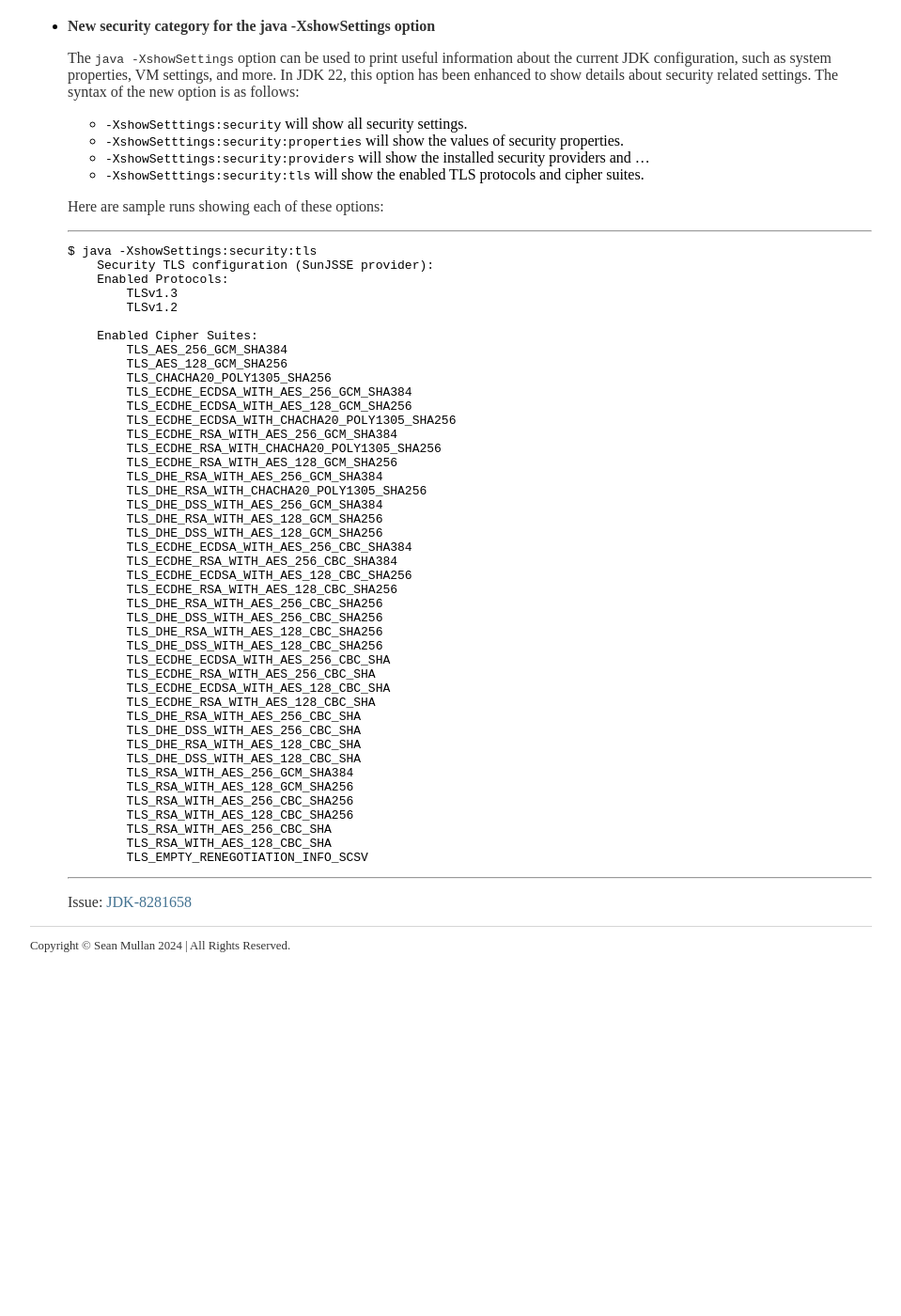
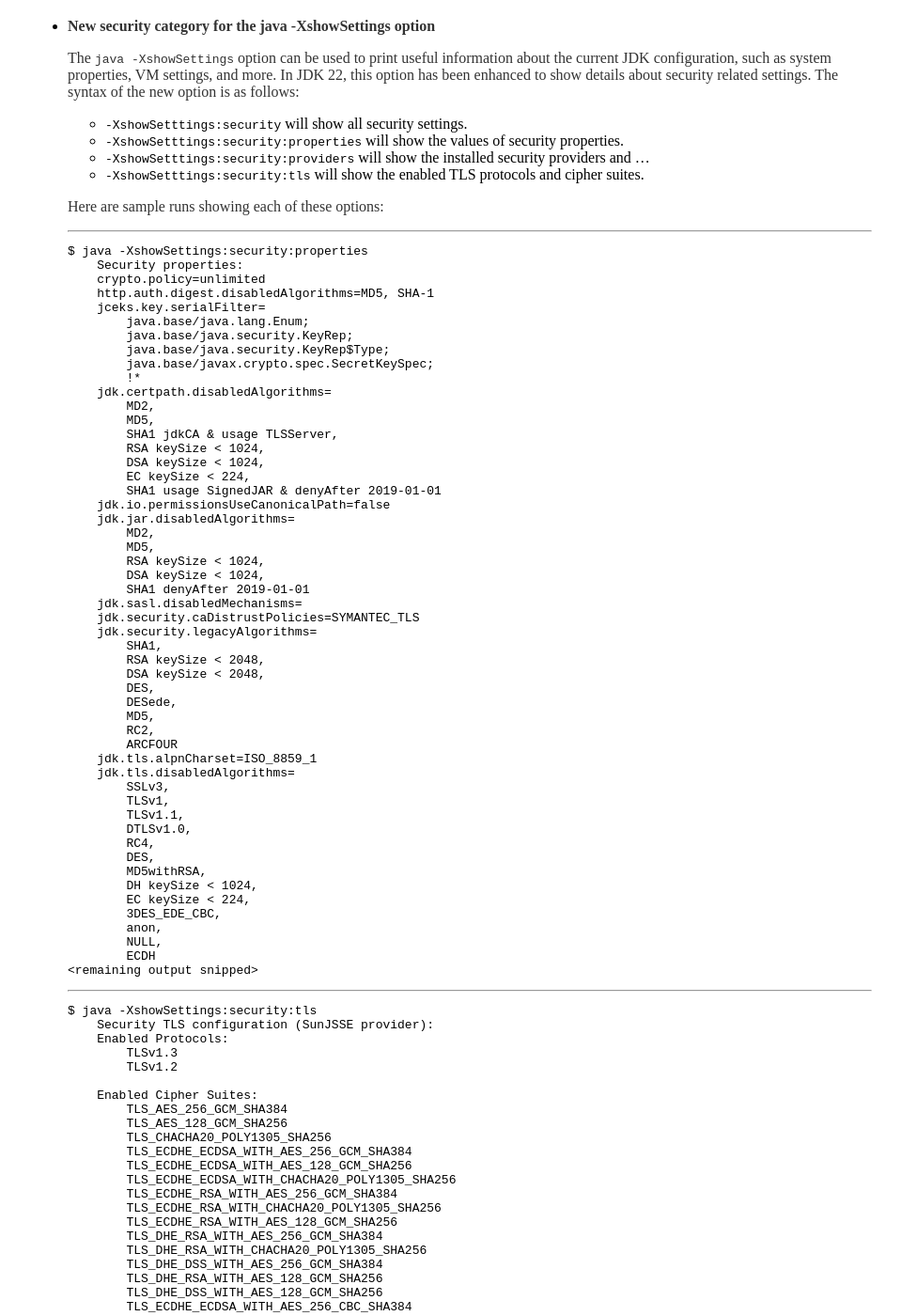
Before and after one commit to seanjmullan/seanjmullan.github.io, a Jekyll site: the page built from _posts/2024-03-20-jdk22.md, in a window 1280 px wide and 1400 px high, scrolled down 3382 px. Shown: the whole window at 94% size, without its empty margins (160-1119 px from the left). Built offline with Jekyll 4.4.1, drawn with Linux system fonts in a browser that asks for light colours; before the commit the page ends 4456 px from its top, so only the background shows below that.

Commit message:
Updates.

```diff
--- a/_posts/2024-03-20-jdk22.md
+++ b/_posts/2024-03-20-jdk22.md
@@ -272,6 +272,60 @@ Highlights of this release include a new `security` category for the
     Here are sample runs showing each of these options:
 
     ---
+        $ java -XshowSettings:security:properties
+            Security properties:
+            crypto.policy=unlimited
+            http.auth.digest.disabledAlgorithms=MD5, SHA-1
+            jceks.key.serialFilter=
+                java.base/java.lang.Enum;
+                java.base/java.security.KeyRep;
+                java.base/java.security.KeyRep$Type;
+                java.base/javax.crypto.spec.SecretKeySpec;
+                !*
+            jdk.certpath.disabledAlgorithms=
+                MD2,
+                MD5,
+                SHA1 jdkCA & usage TLSServer,
+                RSA keySize < 1024,
+                DSA keySize < 1024,
+                EC keySize < 224,
+                SHA1 usage SignedJAR & denyAfter 2019-01-01
+            jdk.io.permissionsUseCanonicalPath=false
+            jdk.jar.disabledAlgorithms=
+                MD2,
+                MD5,
+                RSA keySize < 1024,
+                DSA keySize < 1024,
+                SHA1 denyAfter 2019-01-01
+            jdk.sasl.disabledMechanisms=
+            jdk.security.caDistrustPolicies=SYMANTEC_TLS
+            jdk.security.legacyAlgorithms=
+                SHA1,
+                RSA keySize < 2048,
+                DSA keySize < 2048,
+                DES,
+                DESede,
+                MD5,
+                RC2,
+                ARCFOUR
+            jdk.tls.alpnCharset=ISO_8859_1
+            jdk.tls.disabledAlgorithms=
+                SSLv3,
+                TLSv1,
+                TLSv1.1,
+                DTLSv1.0,
+                RC4,
+                DES,
+                MD5withRSA,
+                DH keySize < 1024,
+                EC keySize < 224,
+                3DES_EDE_CBC,
+                anon,
+                NULL,
+                ECDH
+        <remaining output snipped>
+
+    ---
         $ java -XshowSettings:security:tls
             Security TLS configuration (SunJSSE provider):
             Enabled Protocols:
```
